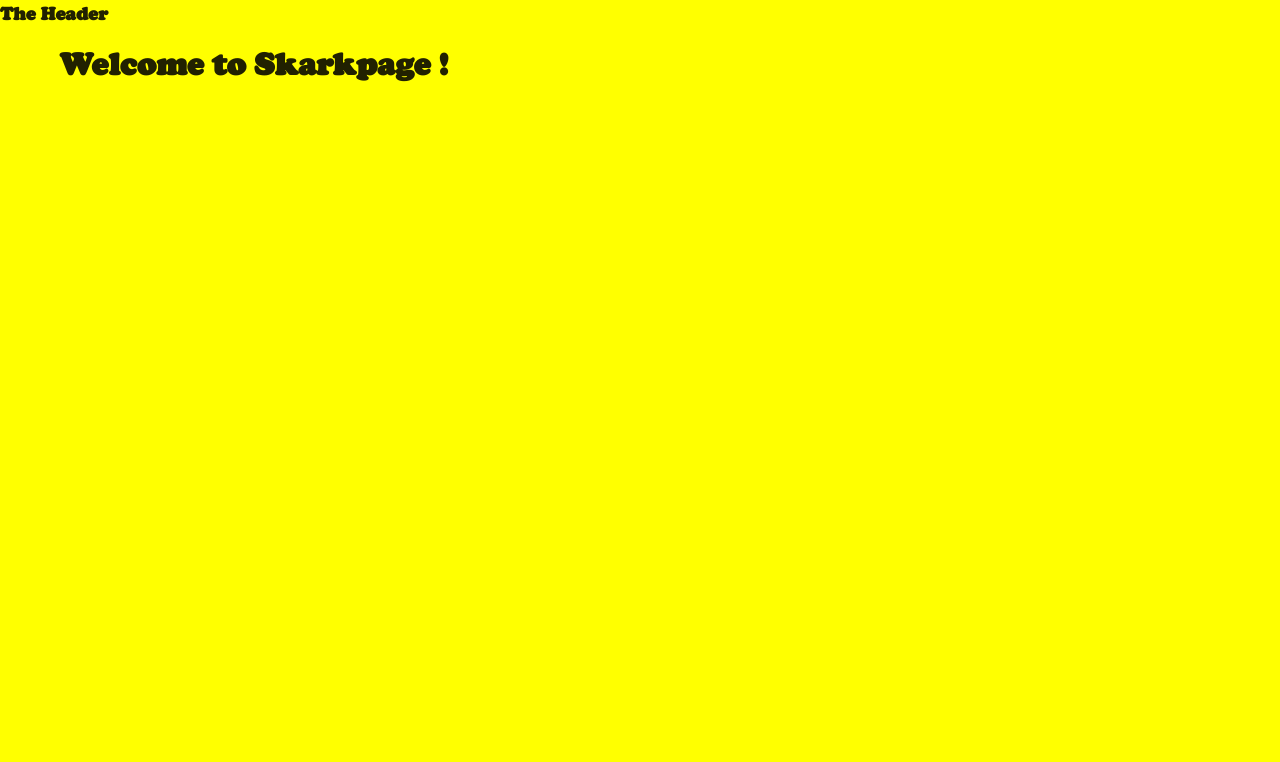
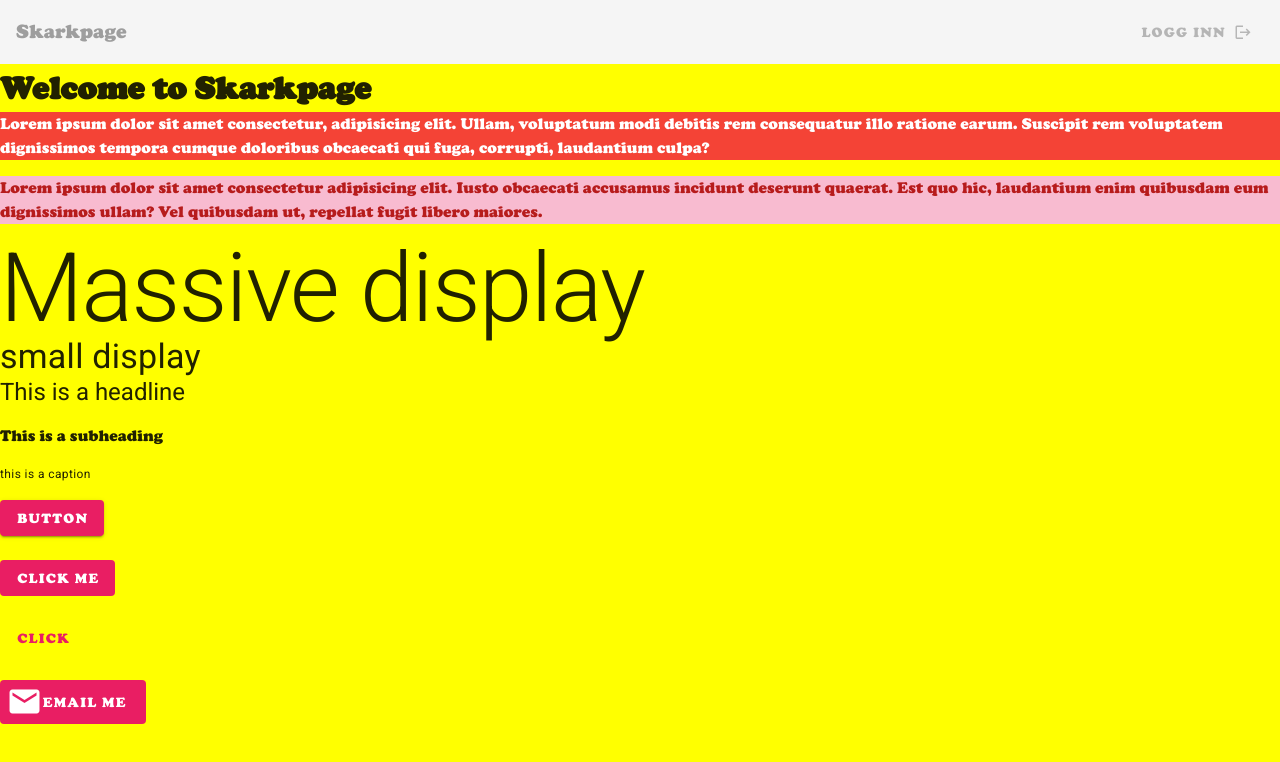
Before and after one commit to Skarkolainen/Skarkpage, a Vue app: page /Skarkpage in a window 1280 px wide. Shown: the top 762 px of the page. Built offline with nearby package versions, Linux system fonts and the light colour scheme.

Commit message:
vuetify_testing

```diff
--- a/src/App.vue
+++ b/src/App.vue
@@ -1,22 +1,20 @@
 <template>
-  <v-app>
+  <v-app class="grey lighten-4">
+    <navbar></navbar>
     <v-main>
-      <the-header app />
-      <skarkpage/>
+      <router-view></router-view>
     </v-main>
+
   </v-app>
 </template>
 
 <script>
-import Skarkpage from './pages/skarkpage/Skarkpage.vue';
-import TheHeader from './components/layout/TheHeader.vue';
+import Navbar from './components/layout/Navbar.vue'
 
 export default {
   name: 'App',
-
   components: {
-    Skarkpage,
-    TheHeader
+    'navbar': Navbar
   },
 
   data: () => ({
--- /dev/null
+++ b/src/components/layout/Navbar.vue
@@ -0,0 +1,24 @@
+
+<template>
+  <nav>
+    <v-app-bar flat app>
+      <v-toolbar-title class="grey--text"
+        ><span class="font-weigth-light">Skarkpage</span>
+      </v-toolbar-title>
+
+      <v-spacer></v-spacer>
+
+      <v-btn text disabled depressed color="grey">
+        <span>Logg inn</span>
+        <v-icon right >mdi-logout</v-icon>
+      </v-btn>
+    </v-app-bar>
+  </nav>
+</template>
+
+<script>
+export default {};
+</script>
+
+<style scoped>
+</style>
--- a/src/components/layout/TheHeader.vue
+++ /dev/null
@@ -1,13 +0,0 @@
-
-<template>
-<h3>The Header</h3>
-
-</template>
-
-<script>
-export default {};
-</script>
-
-<style scoped>
-
-</style>
--- a/src/pages/skarkpage/Skarkpage.vue
+++ b/src/pages/skarkpage/Skarkpage.vue
@@ -1,7 +1,41 @@
 <template>
-  <v-container>
-    <h1>Welcome to Skarkpage ! </h1>
-  </v-container>
+  <div class="home">
+    <h1>Welcome to Skarkpage</h1>
+    <div v-if="true">
+      <p class="red white--text">
+        Lorem ipsum dolor sit amet consectetur, adipisicing elit. Ullam,
+        voluptatum modi debitis rem consequatur illo ratione earum. Suscipit rem
+        voluptatem dignissimos tempora cumque doloribus obcaecati qui fuga,
+        corrupti, laudantium culpa?
+      </p>
+      <p class="pink lighten-4 text--darken-4 red--text">
+        Lorem ipsum dolor sit amet consectetur adipisicing elit. Iusto obcaecati
+        accusamus incidunt deserunt quaerat. Est quo hic, laudantium enim
+        quibusdam eum dignissimos ullam? Vel quibusdam ut, repellat fugit libero
+        maiores.
+      </p>
+      <h1 class="display-4">Massive display</h1>
+      <h4 class="display-1">small display</h4>
+      <p class="headline">This is a headline</p>
+      <p class="subheading">This is a subheading</p>
+      <p class="caption">this is a caption</p>
+    </div>
+
+    <v-btn class="pink white--text">button</v-btn>
+    <br />
+    <br />
+    <v-btn depressed dark color="pink">Click me</v-btn>
+    <br>
+    <br>
+    <v-btn text color="pink">click</v-btn>
+
+    <br>
+    <br>
+    <v-btn depressed large class="pink white--text">
+      <v-icon left large >mdi-email</v-icon>
+      <span> email me</span>
+      </v-btn>
+  </div>
 </template>
 
 <script>
@@ -9,6 +43,4 @@ export default {};
 </script>
 
 <style scoped>
-
-
 </style>
```
Also changed, not shown: 1 other file (tests, documents, lock files or other folders).
